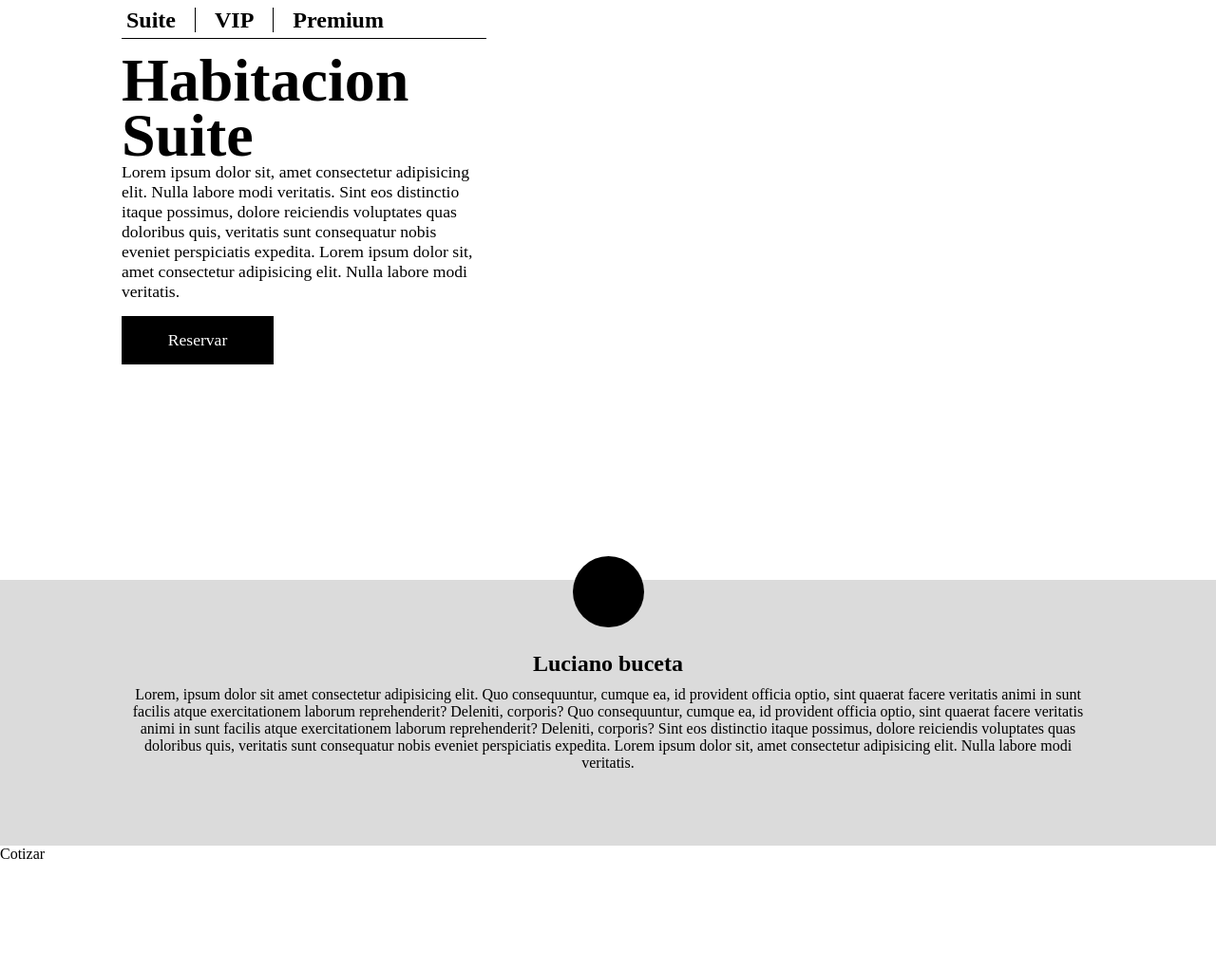
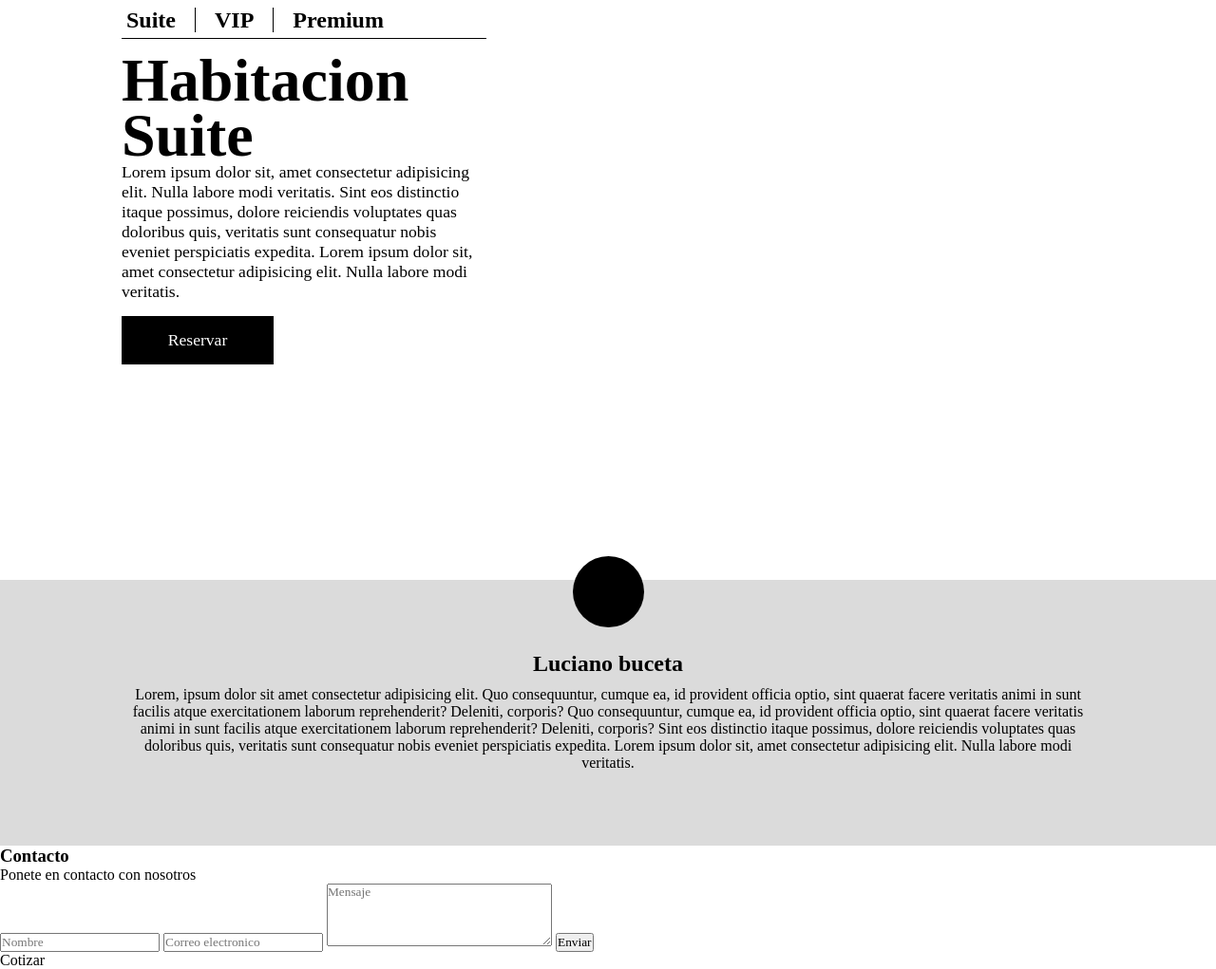
Before and after one commit to LucianoB01/curso-proyecto-final, a plain HTML site: page index.html in a window 1280 px wide. Shown: the part 929-1950 px from the top of the page at 95% size. Before the commit the page ends 1838 px from the top, so only its background shows below. Drawn offline with nearby package versions, Linux system fonts and the light colour scheme; a web font is replaced by a local one.

Commit message:
Seccion contacto finalizada

```diff
--- a/index.html
+++ b/index.html
@@ -138,10 +138,13 @@
 
     <section class="contacto">
         <div class="contacto-form">
-            <h3></h3>
-            <p></p>
-            <form action="">
-
+            <h3>Contacto</h3>
+            <p>Ponete en contacto con nosotros</p>
+            <form action="GET">
+                <input type="text" id="nombre" name="nombre" placeholder="Nombre">
+                <input type="email" name="email" id="email" placeholder="Correo electronico">
+                <textarea name="" id="" cols="30" rows="4" placeholder="Mensaje"></textarea>
+                <input type="submit" value="Enviar">
             </form>
         </div>
         <div class="contacto-mapa">
```
